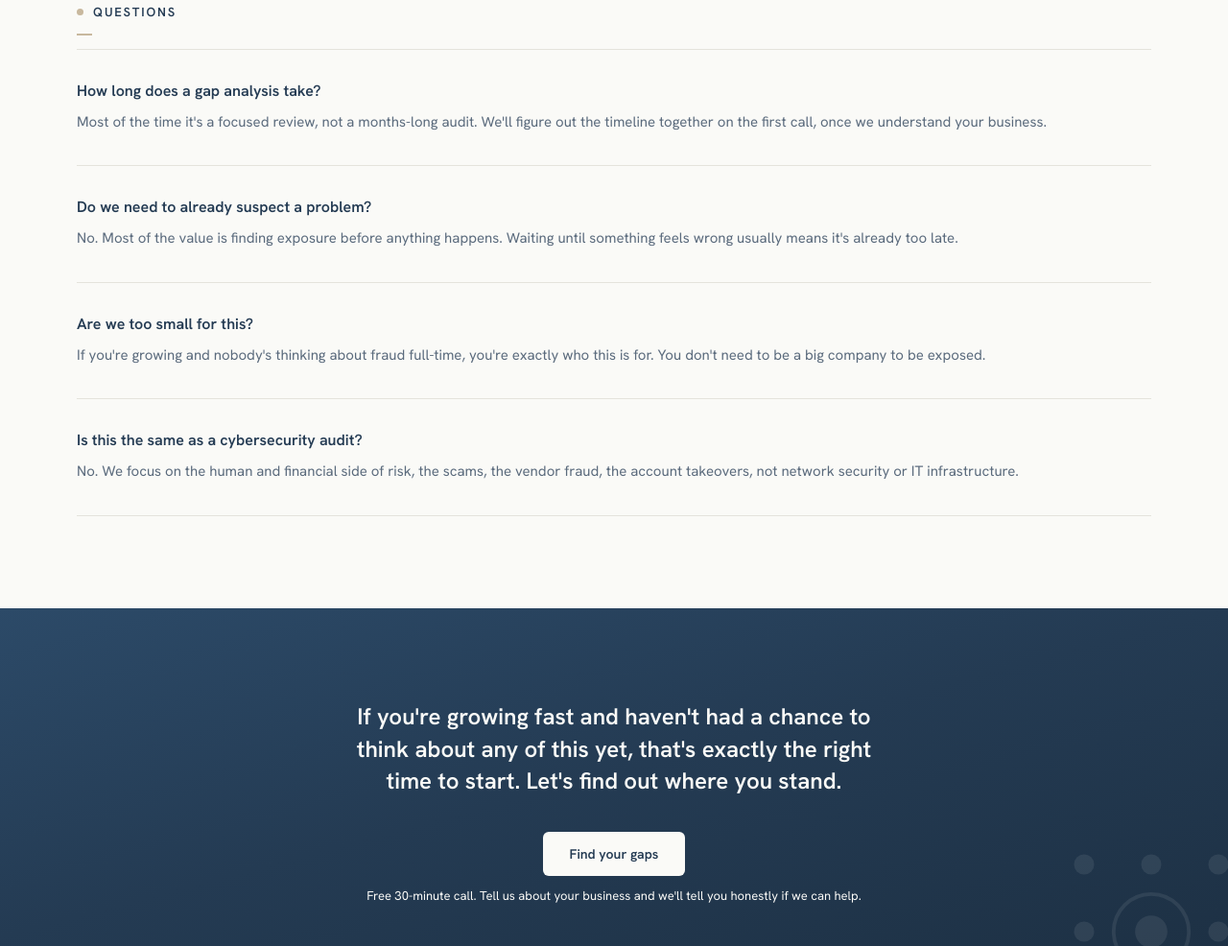
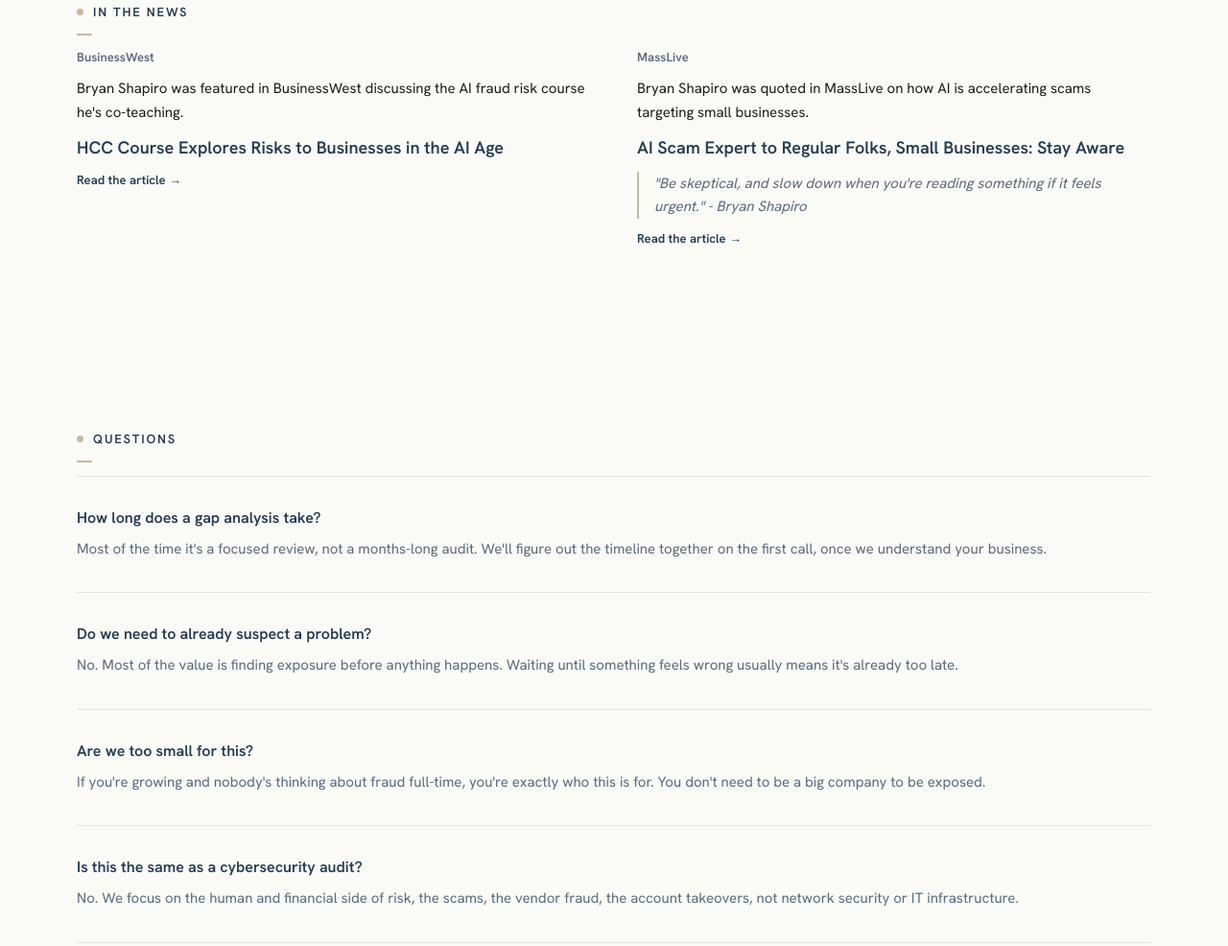
Before and after one commit to bshap18-sys/RetinaAdvisors-web, a plain HTML site: page index.html in a window 1280 px wide. Shown: the part 2837-3823 px from the top of the page at 96% size. Drawn offline with Linux system fonts and the light colour scheme.

Commit message:
Add press section with SEO/AEO structured data — BusinessWest and MassLive coverage
Co-Authored-By: Claude Sonnet 5 <noreply@anthropic.com>

```diff
--- a/index.html
+++ b/index.html
@@ -11,6 +11,39 @@
 <meta property="og:description" content="We help growing companies find where they're exposed before it costs them. Fraud and risk advisory for companies that don't have a full-time fraud team.">
 <meta property="og:type" content="website">
 <meta property="og:url" content="https://www.retinaadvisors.com">
+
+<script type="application/ld+json">
+{
+  "@context": "https://schema.org",
+  "@type": "Organization",
+  "name": "Retina Advisors",
+  "url": "https://www.retinaadvisors.com",
+  "founder": {
+    "@type": "Person",
+    "name": "Bryan Shapiro"
+  },
+  "mentions": [
+    {
+      "@type": "CreativeWork",
+      "headline": "HCC Course Explores Risks to Businesses in the AI Age",
+      "url": "https://businesswest.com/blog/hcc-course-explores-risks-to-businesses-in-ai-age/",
+      "publisher": {
+        "@type": "Organization",
+        "name": "BusinessWest"
+      }
+    },
+    {
+      "@type": "CreativeWork",
+      "headline": "AI Scam Expert to Regular Folks, Small Businesses: Stay Aware",
+      "url": "https://tech.yahoo.com/cybersecurity/articles/ai-scam-expert-regular-folks-203036599.html",
+      "publisher": {
+        "@type": "Organization",
+        "name": "MassLive"
+      }
+    }
+  ]
+}
+</script>
 
 <link rel="icon" type="image/svg+xml" href="assets/favicon.svg">
 
@@ -148,6 +181,7 @@
     font-size: 13px;
     letter-spacing: 0.14em;
     text-transform: uppercase;
+    margin: 0;
   }
 
   .eyebrow-label.on-light { color: var(--navy); }
@@ -363,6 +397,71 @@
     margin: 0;
   }
 
+  /* In the News */
+  .press-grid {
+    display: grid;
+    grid-template-columns: 1fr 1fr;
+    gap: 40px 48px;
+  }
+
+  .press-card {
+    display: flex;
+    flex-direction: column;
+    gap: 12px;
+  }
+
+  .press-outlet {
+    font-weight: 600;
+    font-size: 13px;
+    color: var(--muted);
+    margin: 0;
+  }
+
+  .press-frame {
+    font-weight: 400;
+    font-size: 15px;
+    line-height: 1.65;
+    color: var(--text);
+    margin: 0;
+  }
+
+  .press-headline {
+    font-weight: 600;
+    font-size: 18px;
+    line-height: 1.4;
+    margin: 0;
+  }
+
+  .press-headline a {
+    color: var(--navy);
+    text-decoration: none;
+  }
+
+  .press-headline a:hover {
+    text-decoration: underline;
+  }
+
+  .press-quote {
+    font-style: italic;
+    font-size: 15px;
+    line-height: 1.65;
+    color: var(--muted);
+    border-left: 2px solid var(--sand);
+    padding-left: 16px;
+    margin: 0;
+  }
+
+  .press-link {
+    font-weight: 600;
+    font-size: 13px;
+    color: var(--navy);
+    text-decoration: none;
+  }
+
+  .press-link:hover {
+    text-decoration: underline;
+  }
+
   /* FAQ */
   .faq-item {
     border-top: 0.5px solid var(--line);
@@ -498,6 +597,11 @@
     }
 
     .fraud-grid {
+      grid-template-columns: 1fr;
+      gap: 32px;
+    }
+
+    .press-grid {
       grid-template-columns: 1fr;
       gap: 32px;
     }
@@ -721,6 +825,31 @@
   <div class="section-inner">
     <div class="eyebrow">
       <span class="eyebrow-dot"></span>
+      <h2 class="eyebrow-label on-light">In the news</h2>
+    </div>
+    <div class="eyebrow-rule"></div>
+    <div class="press-grid">
+      <article class="press-card">
+        <p class="press-outlet">BusinessWest</p>
+        <p class="press-frame">Bryan Shapiro was featured in BusinessWest discussing the AI fraud risk course he's co-teaching.</p>
+        <h3 class="press-headline"><a href="https://businesswest.com/blog/hcc-course-explores-risks-to-businesses-in-ai-age/" target="_blank" rel="noopener noreferrer">HCC Course Explores Risks to Businesses in the AI Age</a></h3>
+        <a class="press-link" href="https://businesswest.com/blog/hcc-course-explores-risks-to-businesses-in-ai-age/" target="_blank" rel="noopener noreferrer">Read the article &rarr;</a>
+      </article>
+      <article class="press-card">
+        <p class="press-outlet">MassLive</p>
+        <p class="press-frame">Bryan Shapiro was quoted in MassLive on how AI is accelerating scams targeting small businesses.</p>
+        <h3 class="press-headline"><a href="https://tech.yahoo.com/cybersecurity/articles/ai-scam-expert-regular-folks-203036599.html" target="_blank" rel="noopener noreferrer">AI Scam Expert to Regular Folks, Small Businesses: Stay Aware</a></h3>
+        <blockquote class="press-quote">"Be skeptical, and slow down when you're reading something if it feels urgent." - Bryan Shapiro</blockquote>
+        <a class="press-link" href="https://tech.yahoo.com/cybersecurity/articles/ai-scam-expert-regular-folks-203036599.html" target="_blank" rel="noopener noreferrer">Read the article &rarr;</a>
+      </article>
+    </div>
+  </div>
+</section>
+
+<section>
+  <div class="section-inner">
+    <div class="eyebrow">
+      <span class="eyebrow-dot"></span>
       <span class="eyebrow-label on-light">Questions</span>
     </div>
     <div class="eyebrow-rule"></div>
```
